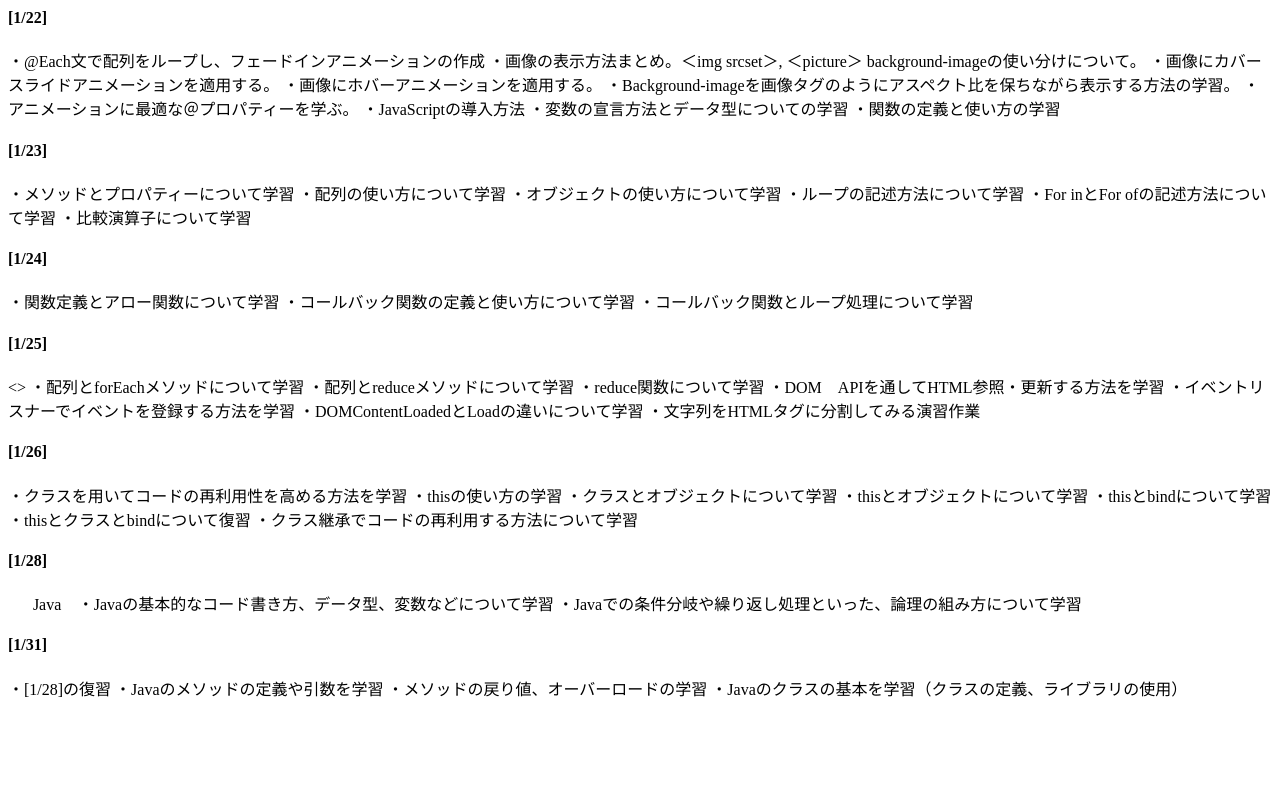
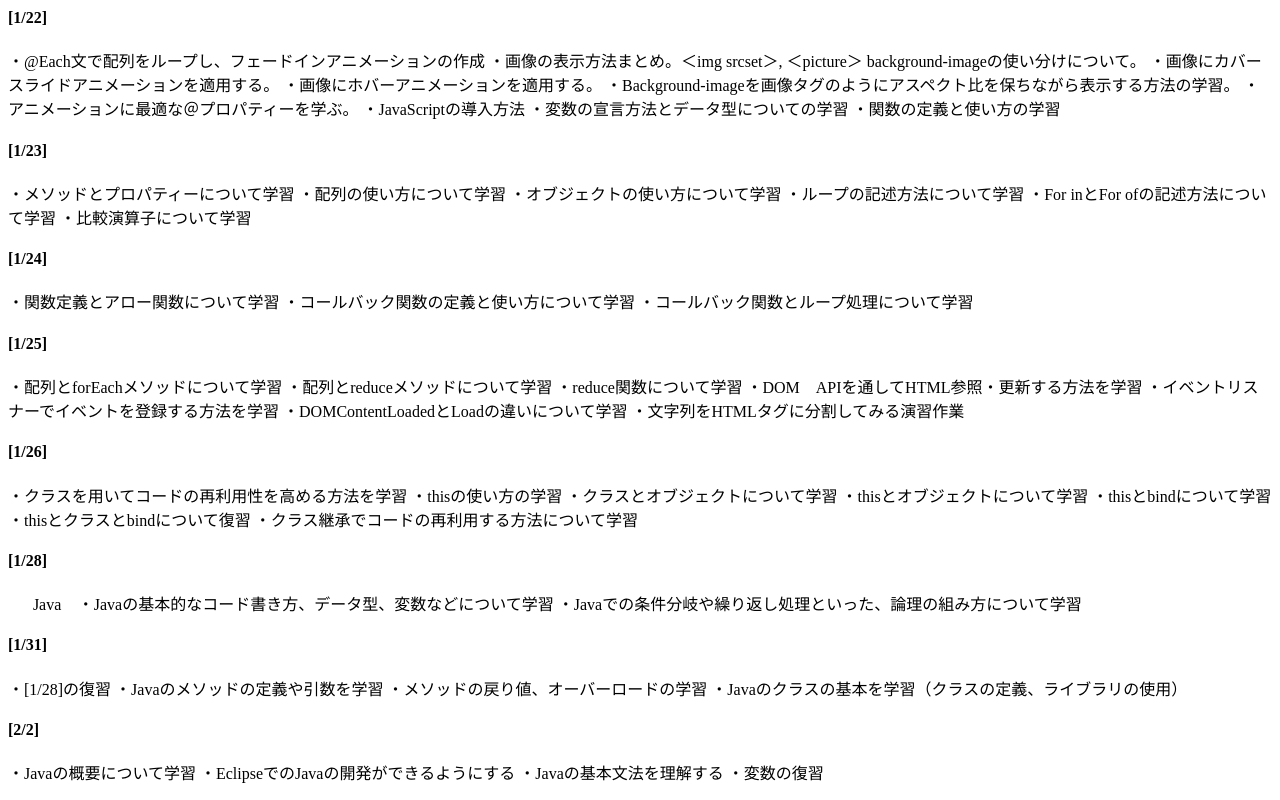
Before and after one commit to noiash/Study01, a plain HTML site: page index.html in a window 1280 px wide. Shown: the part 1134-1934 px from the top of the page. Before the commit the page ends 1850 px from the top, so only its background shows below. Drawn offline with Linux system fonts and the light colour scheme.

Commit message:
[Add]Javaの勉強

```diff
--- a/index.html
+++ b/index.html
@@ -105,11 +105,14 @@
       ・コールバック関数とループ処理について学習
     </p>
     <h4>[1/25]</h4>
-    <> ・配列とforEachメソッドについて学習 ・配列とreduceメソッドについて学習
-    ・reduce関数について学習 ・DOM　APIを通してHTML参照・更新する方法を学習
-    ・イベントリスナーでイベントを登録する方法を学習
-    ・DOMContentLoadedとLoadの違いについて学習
-    ・文字列をHTMLタグに分割してみる演習作業
+    <p>
+      ・配列とforEachメソッドについて学習 ・配列とreduceメソッドについて学習
+      ・reduce関数について学習 ・DOM　APIを通してHTML参照・更新する方法を学習
+      ・イベントリスナーでイベントを登録する方法を学習
+      ・DOMContentLoadedとLoadの違いについて学習
+      ・文字列をHTMLタグに分割してみる演習作業
+    </p>
+
     <h4>[1/26]</h4>
     <p>
       ・クラスを用いてコードの再利用性を高める方法を学習 ・thisの使い方の学習
@@ -128,5 +131,10 @@
       ・メソッドの戻り値、オーバーロードの学習
       ・Javaのクラスの基本を学習（クラスの定義、ライブラリの使用）
     </p>
+    <h4>[2/2]</h4>
+    <p>
+      ・Javaの概要について学習 ・EclipseでのJavaの開発ができるようにする
+      ・Javaの基本文法を理解する ・変数の復習
+    </p>
   </body>
 </html>
```
